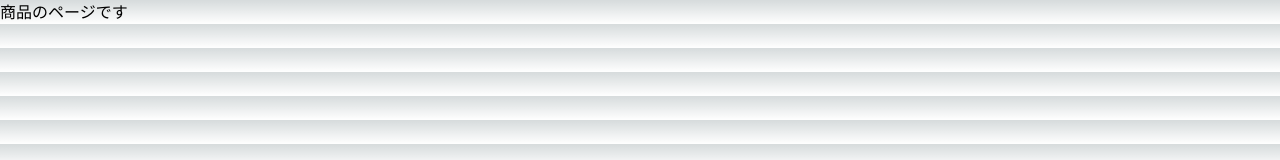
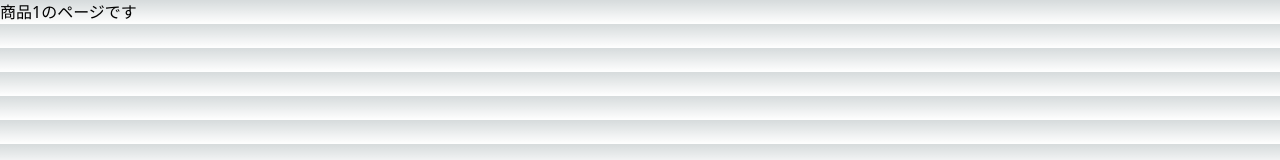
Before and after one commit to teppei1994667/nextjs_practice, a Next.js app: page /products/1 in a window 1280 px wide. Shown: the top 160 px of the page. Built offline with nearby package versions, Linux system fonts and the light colour scheme.

Commit message:
[name].tsxにuseRouter Hook使用

```diff
--- a/pages/products/[name].tsx
+++ b/pages/products/[name].tsx
@@ -1,6 +1,9 @@
+import { useRouter } from "next/router"
+
 const Name = () => {
+	const router = useRouter();
 	return (
-		<h1>商品のページです</h1>
+		<h1>商品{router.query.name}のページです</h1>
 	)
 }
 
```
